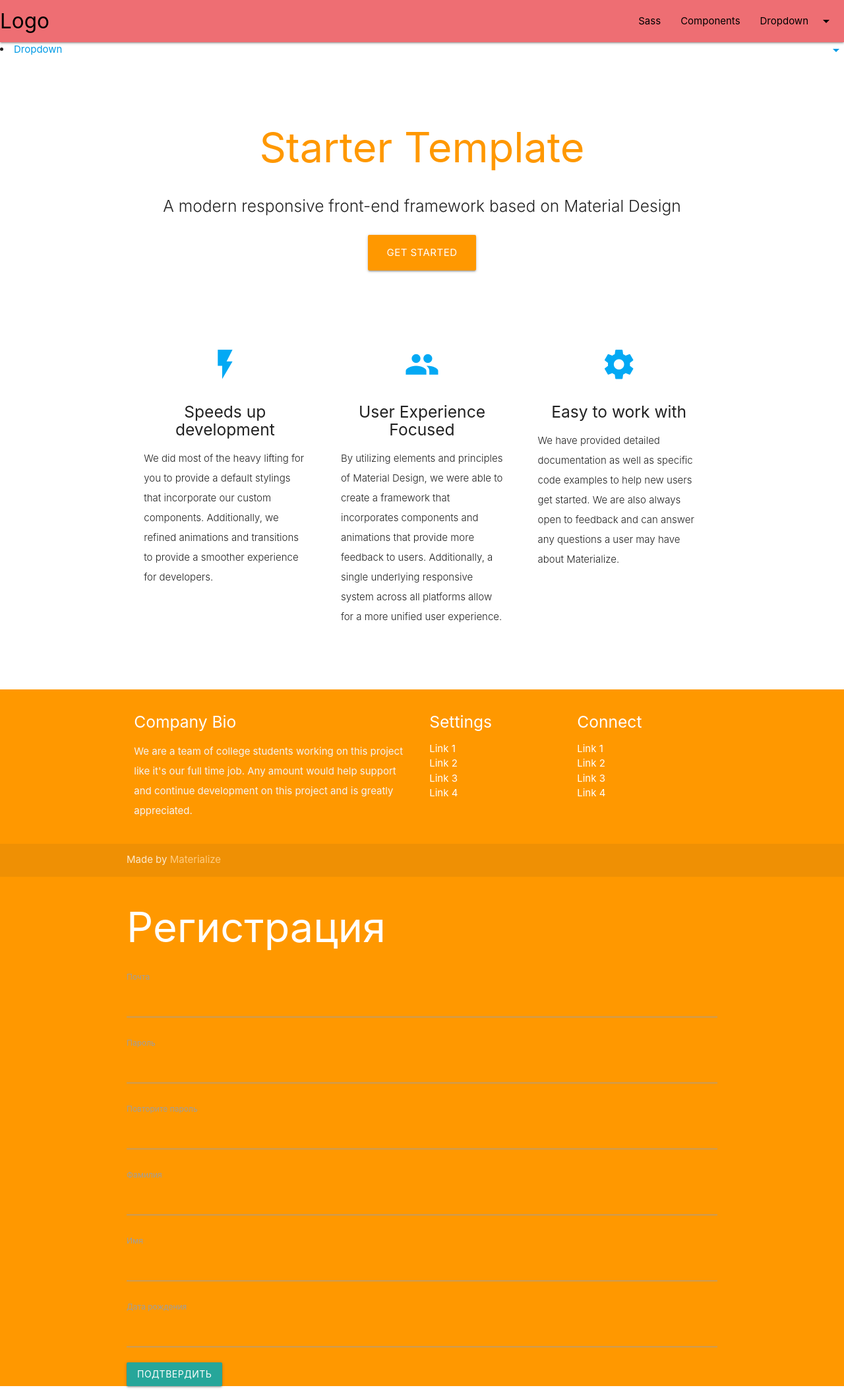
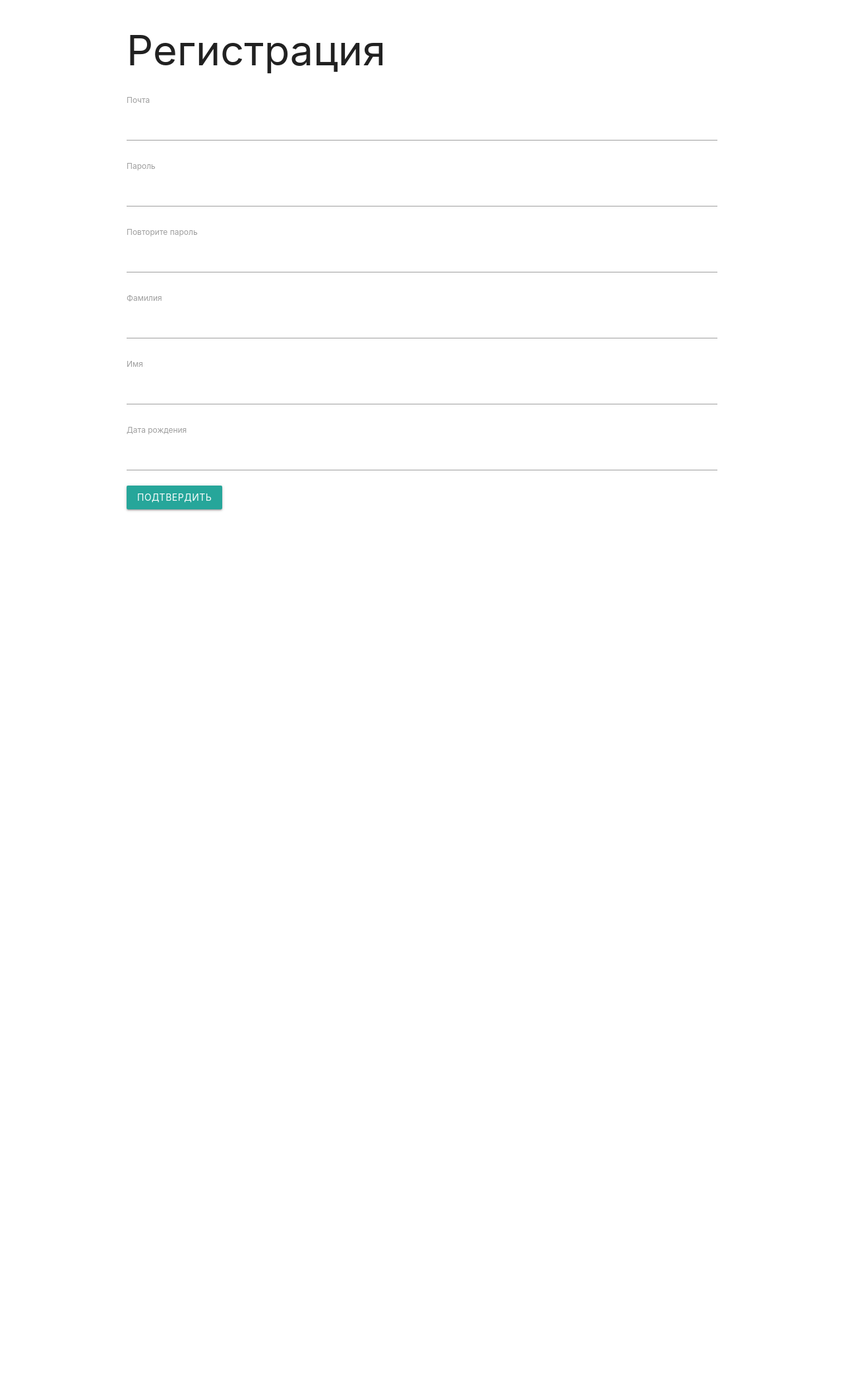
Before and after one commit to k1reedz/web_project, a Flask app: page /register in a window 1280 px wide. Shown: the whole page at 66% size. After the commit the page ends 775 px from the top, so only its background shows below. Run offline with Flask 3, Linux system fonts and the light colour scheme; parts of the project's set-up code (start-up, migrations or seed data) failed here and were passed over; some libraries are stand-ins or nearby versions.

```diff
--- a/main_page/data/__all_models.py
+++ b/main_page/data/__all_models.py
@@ -1 +1,2 @@
 from . import users
+from . import goals
--- a/main_page/main.py
+++ b/main_page/main.py
@@ -17,18 +17,11 @@ def index():
     return render_template("index.html")
 
 
-@app.route("/base")
-def base():
-    return render_template("base.html")
-
-
-# Обработчик регистрации
 @app.route('/register', methods=['GET', 'POST'])
 def register():
     form = RegisterForm()
     if form.validate_on_submit():
         if form.password.data != form.password_again.data:
-            # пока используется временный шаблон
             return render_template('register.html', title='Регистрация',
                                    form=form,
                                    message="Пароли не совпадают")
@@ -59,7 +52,6 @@ def login():
         if user and user.check_password(form.password.data):
             login_user(user, remember=form.remember_me.data)
             return redirect("/")
-        # Форма логина еще не готова
         return render_template('login.html',
                                message="Неправильный логин или пароль",
                                form=form)
--- a/main_page/templates/base.html
+++ b/main_page/templates/base.html
@@ -10,127 +10,7 @@
   <link href="static/css/materialize.css" type="text/css" rel="stylesheet" media="screen,projection"/>
   <link href="static/css/style.css" type="text/css" rel="stylesheet" media="screen,projection"/>
 </head>
-<body>
-  <!-- Dropdown Structure -->
-<ul id="dropdown1" class="dropdown-content">
-  <li><a href="#!">one</a></li>
-  <li><a href="#!">two</a></li>
-  <li class="divider"></li>
-  <li><a href="#!">three</a></li>
-</ul>
-<nav>
-  <div class="nav-wrapper">
-    <a href="#!" class="brand-logo">Logo</a>
-    <ul class="right hide-on-med-and-down">
-      <li><a href="sass.html">Sass</a></li>
-      <li><a href="badges.html">Components</a></li>
-      <!-- Dropdown Trigger -->
-      <li><a class="dropdown-trigger" href="#!" data-target="dropdown1">Dropdown<i class="material-icons right">arrow_drop_down</i></a></li>
-    </ul>
-  </div>
-</nav>
-      <!-- Dropdown Trigger -->
-      <li><a class="dropdown-trigger" href="#!" data-target="dropdown1">Dropdown<i class="material-icons right">arrow_drop_down</i></a></li>
-    </ul>
-  </div>
-</nav>
-  <div class="section no-pad-bot" id="index-banner">
-    <div class="container">
-      <br><br>
-      <h1 class="header center orange-text">Starter Template</h1>
-      <div class="row center">
-        <h5 class="header col s12 light">A modern responsive front-end framework based on Material Design</h5>
-      </div>
-      <div class="row center">
-        <a href="http://materializecss.com/getting-started.html" id="download-button" class="btn-large waves-effect waves-light orange">Get Started</a>
-      </div>
-      <br><br>
-
-    </div>
-  </div>
-
-
-  <div class="container">
-    <div class="section">
-
-      <!--   Icon Section   -->
-      <div class="row">
-        <div class="col s12 m4">
-          <div class="icon-block">
-            <h2 class="center light-blue-text"><i class="material-icons">flash_on</i></h2>
-            <h5 class="center">Speeds up development</h5>
-
-            <p class="light">We did most of the heavy lifting for you to provide a default stylings that incorporate our custom components. Additionally, we refined animations and transitions to provide a smoother experience for developers.</p>
-          </div>
-        </div>
-
-        <div class="col s12 m4">
-          <div class="icon-block">
-            <h2 class="center light-blue-text"><i class="material-icons">group</i></h2>
-            <h5 class="center">User Experience Focused</h5>
-
-            <p class="light">By utilizing elements and principles of Material Design, we were able to create a framework that incorporates components and animations that provide more feedback to users. Additionally, a single underlying responsive system across all platforms allow for a more unified user experience.</p>
-          </div>
-        </div>
-
-        <div class="col s12 m4">
-          <div class="icon-block">
-            <h2 class="center light-blue-text"><i class="material-icons">settings</i></h2>
-            <h5 class="center">Easy to work with</h5>
-
-            <p class="light">We have provided detailed documentation as well as specific code examples to help new users get started. We are also always open to feedback and can answer any questions a user may have about Materialize.</p>
-          </div>
-        </div>
-      </div>
-
-    </div>
-    <br><br>
-  </div>
-
-  <footer class="page-footer orange">
-    <div class="container">
-      <div class="row">
-        <div class="col l6 s12">
-          <h5 class="white-text">Company Bio</h5>
-          <p class="grey-text text-lighten-4">We are a team of college students working on this project like it's our full time job. Any amount would help support and continue development on this project and is greatly appreciated.</p>
-
-
-        </div>
-        <div class="col l3 s12">
-          <h5 class="white-text">Settings</h5>
-          <ul>
-            <li><a class="white-text" href="#!">Link 1</a></li>
-            <li><a class="white-text" href="#!">Link 2</a></li>
-            <li><a class="white-text" href="#!">Link 3</a></li>
-            <li><a class="white-text" href="#!">Link 4</a></li>
-          </ul>
-        </div>
-        <div class="col l3 s12">
-          <h5 class="white-text">Connect</h5>
-          <ul>
-            <li><a class="white-text" href="#!">Link 1</a></li>
-            <li><a class="white-text" href="#!">Link 2</a></li>
-            <li><a class="white-text" href="#!">Link 3</a></li>
-            <li><a class="white-text" href="#!">Link 4</a></li>
-          </ul>
-        </div>
-      </div>
-    </div>
-    <div class="footer-copyright">
-      <div class="container">
-      Made by <a class="orange-text text-lighten-3" href="http://materializecss.com">Materialize</a>
-      </div>
-    </div>
-  <main role="main" class="container">
-    {% block content %}{% endblock %}
-  </main>
-  </footer>
-
-
-  <!--  Scripts-->
-  <script src="https://code.jquery.com/jquery-2.1.1.min.js"></script>
-  <script src="static/js/materialize.js"></script>
-  <script src="static/js/init.js"></script>
-
-  </body>
+<main role="main" class="container">
+  {% block content %}{% endblock %}
+</main>
 </html>
```
Also changed, not shown: main_page/data/goals.py (added, +17 -0 lines), main_page/templates/index.html (+15 -6 lines), main_page/templates/login.html (added, +29 -0 lines), main_page/data/goals_api.py (added), 1 other file.
